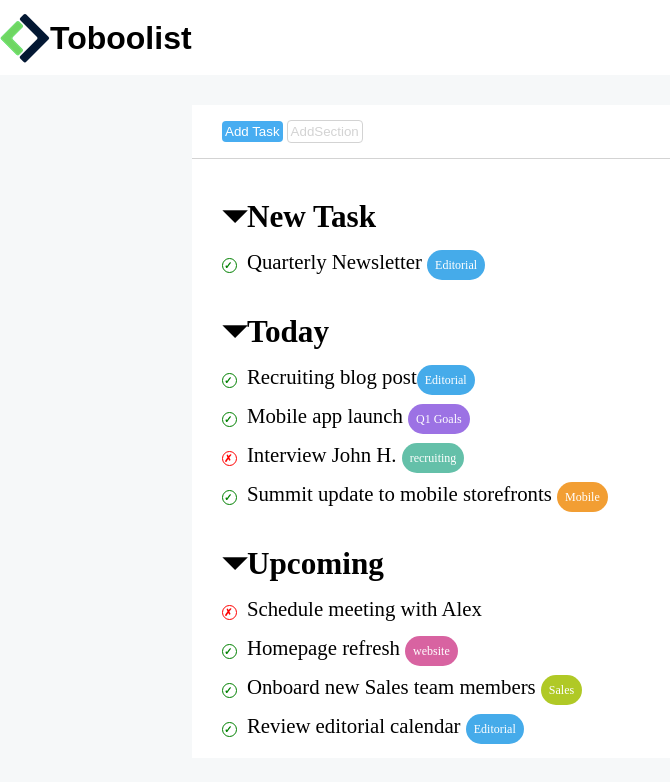
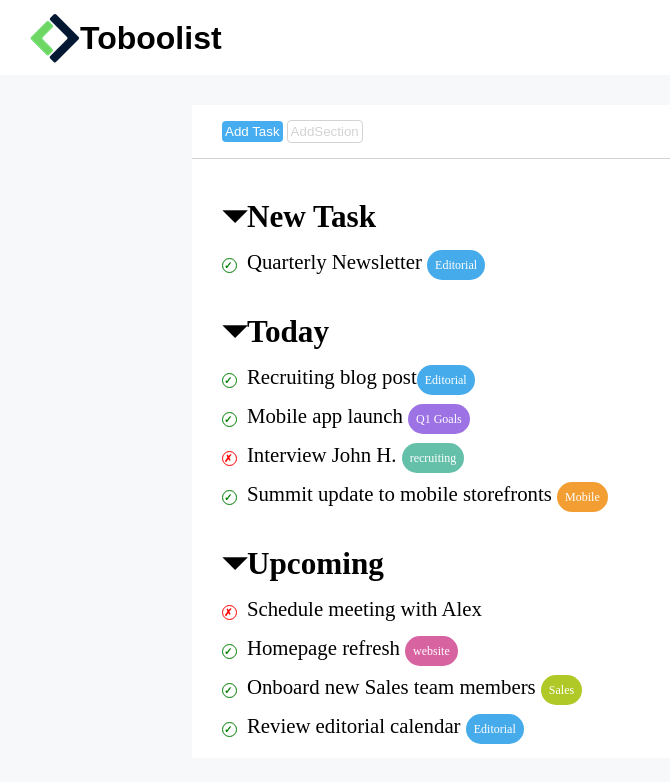
Before and after one commit to andrearep/html-css-toboolist, a plain HTML site: page index.html in a window 1280 px wide. Shown: the whole page, without its empty margins (0-670 px from the left). Drawn offline with Linux system fonts and the light colour scheme.

Commit message:
spostato logo a destra

```diff
--- a/index.html
+++ b/index.html
@@ -13,8 +13,8 @@
     <!-- header site -->
     <header>
         <div>
-            <img class="logo pl" src="./img/Logo.png" alt="Logo Toboolist">
-            <h1 class="logo_title pl">Toboolist</h1>
+            <img class="logo ml" src="./img/Logo.png" alt="Logo Toboolist">
+            <h1 class="logo_title ">Toboolist</h1>
         </div>
     </header>
 
```
